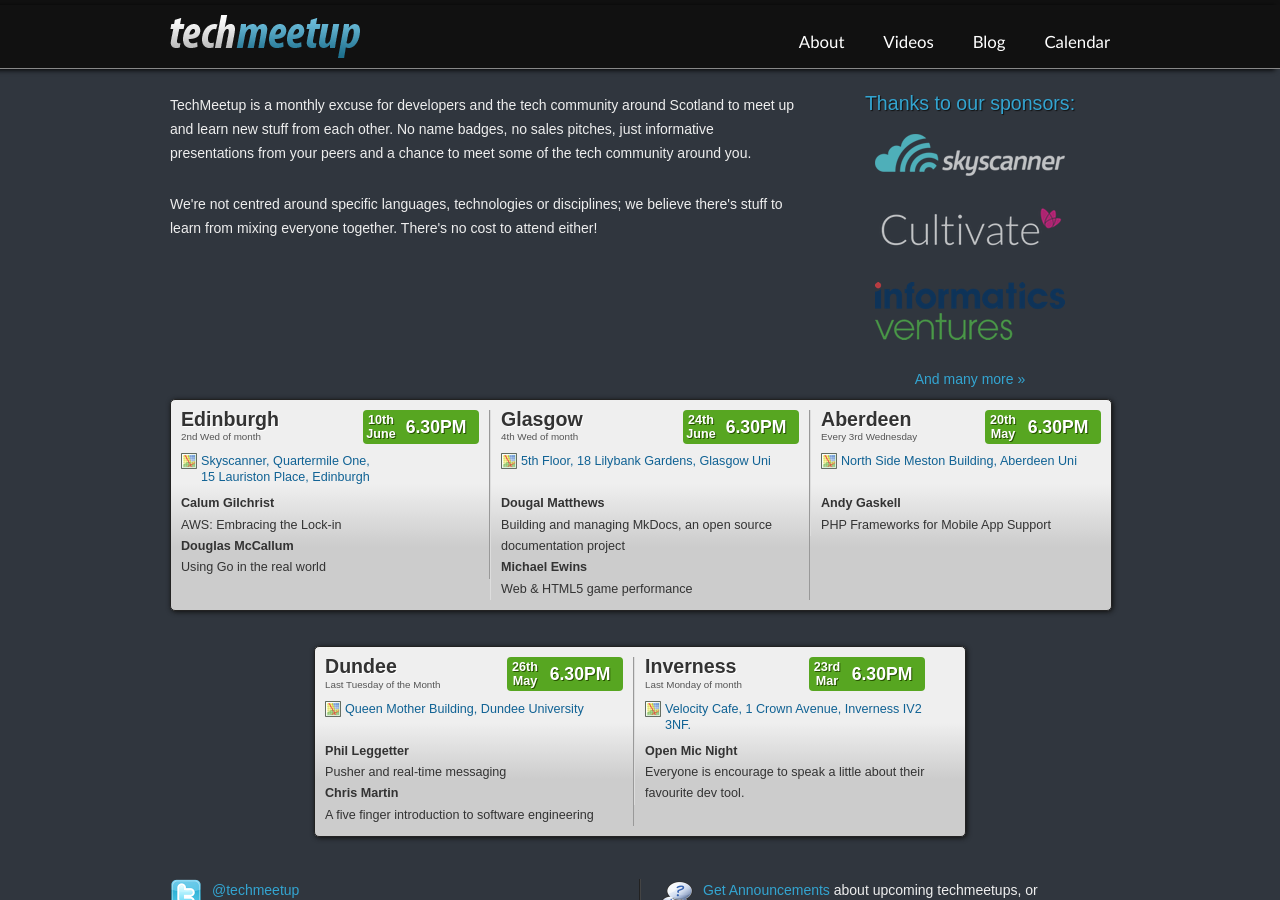
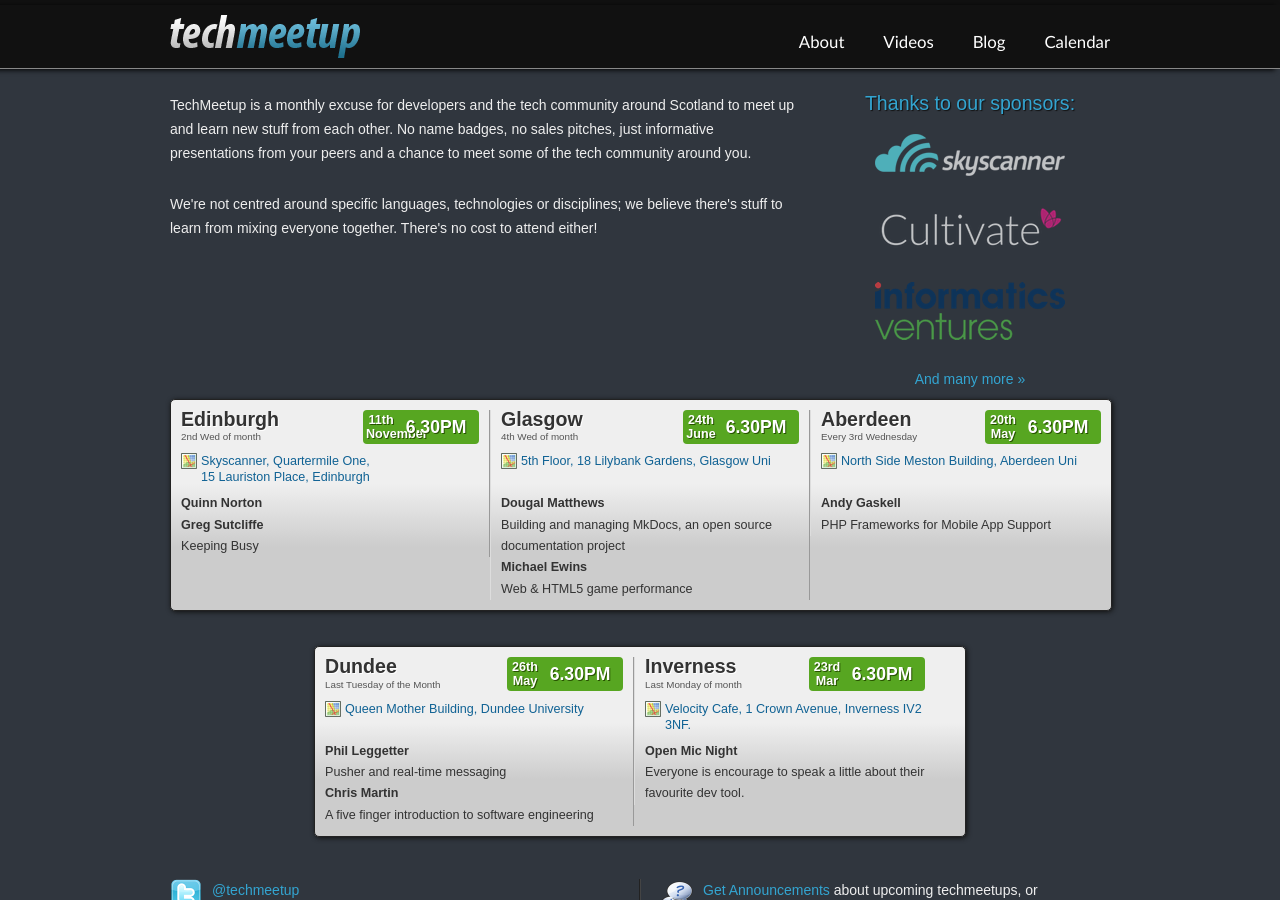
Before and after one commit to techmeetup/techmeetup.co.uk, a Jekyll site: the page built from index.html, in a window 1280 px wide and 900 px high. Built offline with Jekyll 4.4.1, drawn with Linux system fonts in a browser that asks for light colours.

Commit message:
Update speakers for November

```diff
--- a/_data/index.json
+++ b/_data/index.json
@@ -2,16 +2,16 @@
   "edinburgh": {
     "speakers": [
       {
-        "name": "Calum Gilchrist",
-        "talk": "AWS: Embracing the Lock-in "
+        "name": "Quinn Norton",
+        "talk": ""
       },
       {
-        "name": "Douglas McCallum",
-        "talk": "Using Go in the real world"
+        "name": "Greg Sutcliffe",
+        "talk": "Keeping Busy"
       }
     ],
-    "day": "10th",
-    "month": "June"
+    "day": "11th",
+    "month": "November"
   },
   "glasgow": {
     "speakers": [
```
